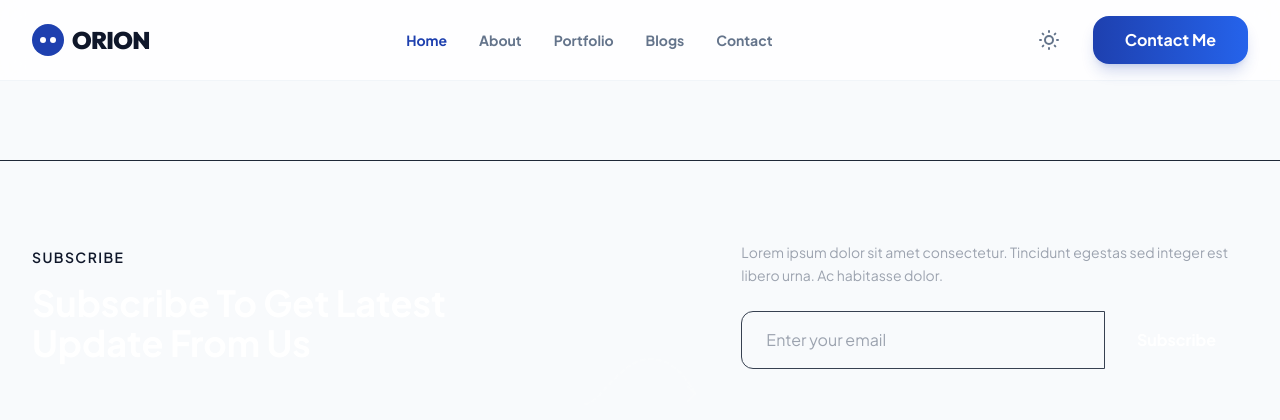
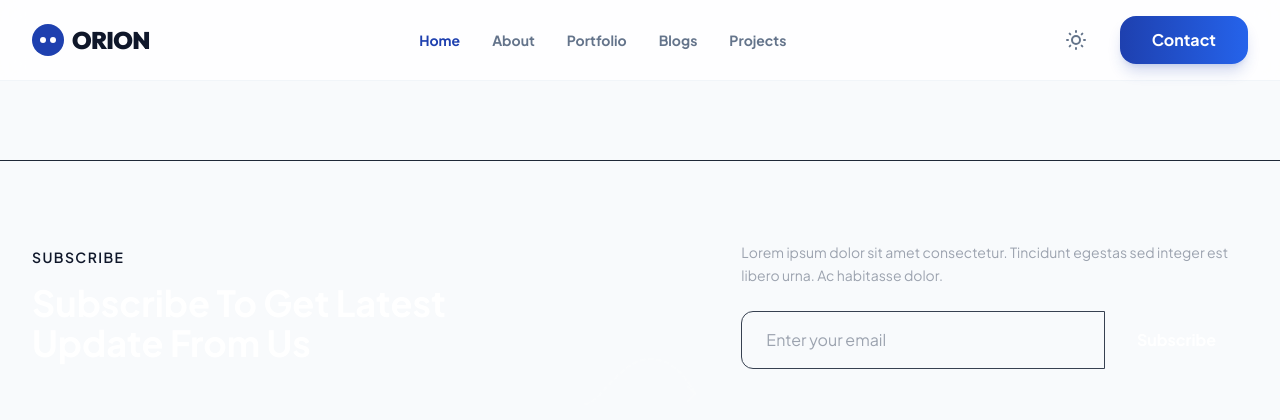
Before and after one commit to mrveer-101/Portfolio, a Django app: template core/templates/base.html in a window 1280 px wide. Shown: the top 420 px of the page. Run offline with Django 5.2, Linux system fonts and the light colour scheme; the template is opened without the code that fills it, so the values that code supplies are empty; some libraries are stand-ins or nearby versions.

Commit message:
UI: Replaced 'Contact' link with 'Projects' and simplified action button to 'Contact'

```diff
--- a/core/templates/partials/navbar.html
+++ b/core/templates/partials/navbar.html
@@ -20,7 +20,7 @@
                 <a href="#about" class="hover:text-slate-900 dark:hover:text-white transition-colors">About</a>
                 <a href="#portfolio" class="hover:text-slate-900 dark:hover:text-white transition-colors">Portfolio</a>
                 <a href="#blogs" class="hover:text-slate-900 dark:hover:text-white transition-colors">Blogs</a>
-                <a href="#contact" class="hover:text-slate-900 dark:hover:text-white transition-colors">Contact</a>
+                <a href="#projects" class="hover:text-slate-900 dark:hover:text-white transition-colors">Projects</a>
             </div>
 
             <!-- Right Actions -->
@@ -32,7 +32,7 @@
                 </button>
 
                 <a href="#contact" class="px-8 py-3 bg-gradient-to-r from-accent-blue to-blue-600 text-white rounded-2xl font-bold transition-all shadow-lg shadow-accent-blue/20 hover:shadow-accent-blue/40">
-                    Contact Me
+                    Contact
                 </a>
             </div>
 
```
